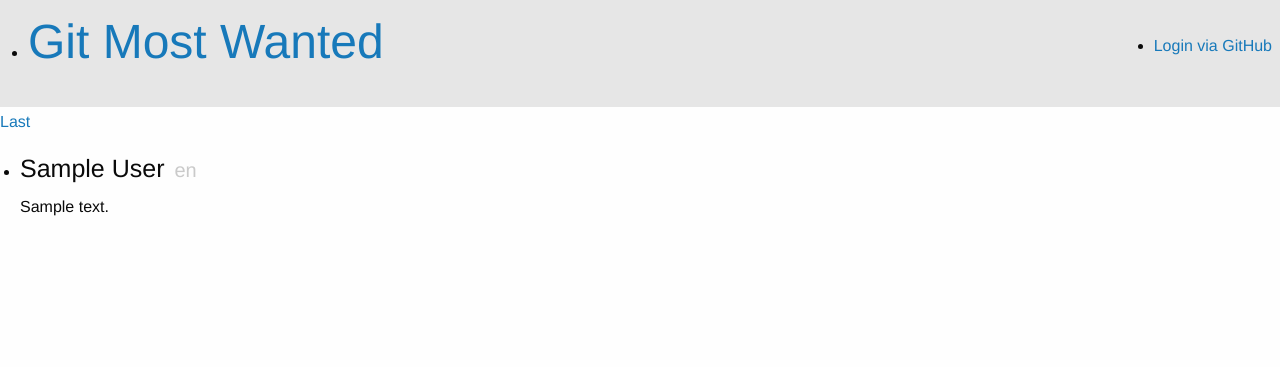
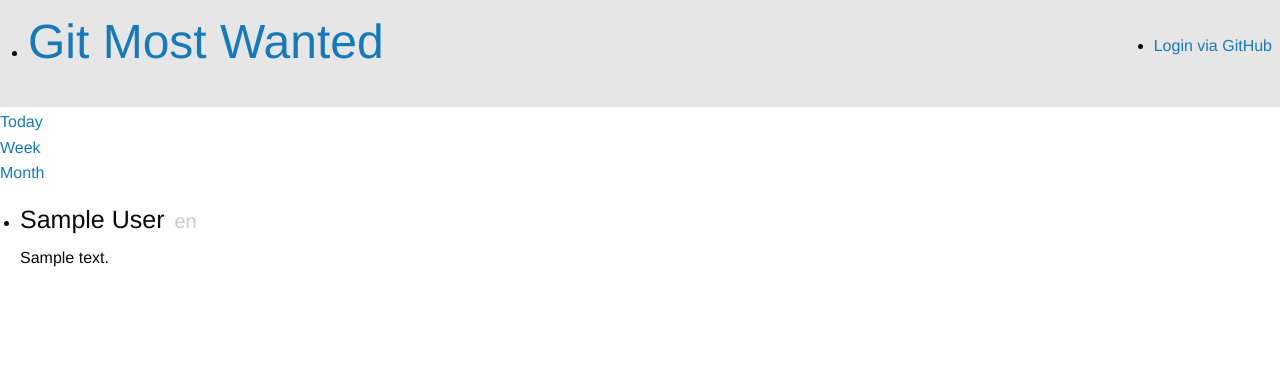
Before and after one commit to kkamkou/gitmostwanted.com, a Flask app: page / in a window 1280 px wide. Shown: the top 367 px of the page. Run offline with Flask 2, Linux system fonts and the light colour scheme; tables that the repository leaves empty hold one stand-in row (values such as "Sample post"); some libraries are stand-ins or nearby versions.

Commit message:
html_url added

```diff
--- a/gitmostwanted/models/repo.py
+++ b/gitmostwanted/models/repo.py
@@ -9,6 +9,7 @@
     language = db.Column(db.String(20))
     full_name = db.Column(db.String(120))
     description = db.Column(db.String(250))
+    html_url = db.Column(db.String(150))
 
     def __init__(self, **kwargs):
         self.__dict__.update(kwargs)
--- a/gitmostwanted/templates/index.html
+++ b/gitmostwanted/templates/index.html
@@ -1,12 +1,12 @@
 {% extends "layout.html" %}
 
 {% block body %}
-    <div class="row">
+    <div class="row" id="gh-entries">
         <div class="small-12 columns">
             <ul class="small-block-grid-2 medium-block-grid-3 large-block-grid-4">
                 {% for entry in entries %}
-                    <li>
-                        <div style="overflow: hidden">
+                    <li data-url="{{ entry.repo.html_url }}">
+                        <div>
                             <h4>
                                 {{ entry.repo.full_name }}
                                 {% if entry.repo.language %}
@@ -23,3 +23,14 @@
         </div>
     </div>
 {% endblock %}
+
+{% block js %}
+    <script type="text/javascript">
+        $(function () {
+            $('#gh-entries ul > li').on('click', function () {
+                // $.gmw.checkout($(this));
+                return false;
+            });
+        });
+    </script>
+{% endblock %}
--- a/gitmostwanted/templates/layout.html
+++ b/gitmostwanted/templates/layout.html
@@ -9,7 +9,10 @@
         <link rel="stylesheet" href="//cdn.jsdelivr.net/foundation/5.5.1/css/foundation.min.css">
 
         <style type="text/css">
-            .row {min-width: 100% !important;}
+            #gh-entries.row{ min-width: 100% !important; }
+            #gh-entries ul > li{ cursor: pointer; }
+            #gh-entries ul > li:hover{  }
+                #gh-entries ul > li > div{ overflow: hidden; }
         </style>
     </head>
 
@@ -53,7 +56,9 @@
         </nav>
 
         <dl class="sub-nav">
-          <dd class="active"><a href="#">Last</a></dd>
+          <dd class="active"><a href="{{ url_for('index', range='day') }}">Today</a></dd>
+          <dd><a href="{{ url_for('index', range='week') }}">Week</a></dd>
+          <dd><a href="{{ url_for('index', range='month') }}">Month</a></dd>
         </dl>
 
         {% block body %}{% endblock %}
@@ -65,4 +70,6 @@
     <script type="text/javascript">
         $(document).foundation();
     </script>
+
+    {% block js %}{% endblock %}
 </html>
--- a/gitmostwanted/worker.py
+++ b/gitmostwanted/worker.py
@@ -38,7 +38,8 @@
             name=info['name'],
             language=info['language'],
             full_name=info['full_name'],
-            description=info['description']
+            description=info['description'],
+            html_url=info['html_url']
         )
 
         db.session.merge(repo)
```
